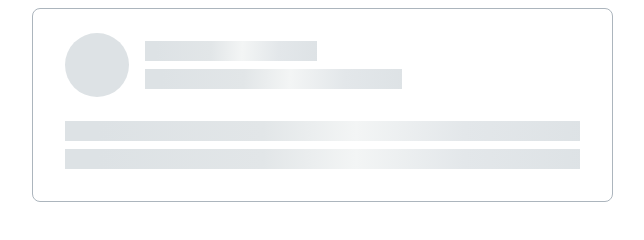
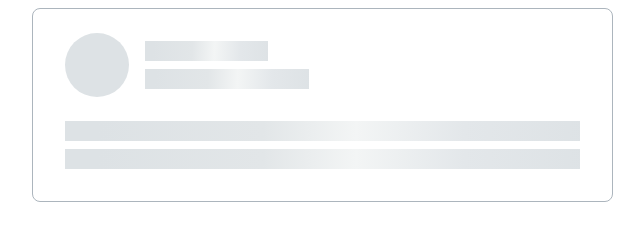
Before and after one commit to js-tasks-ru/htmlcss-20220519_trapjkeeee, a website: page 04-lection2/02-skeleton/index.html in a window 1280 px wide. Shown: the whole page, without its empty margins (318-962 px from the left). Drawn offline with Linux system fonts and the light colour scheme.

Commit message:
remade skeleton

```diff
--- a/04-lection2/02-skeleton/index.html
+++ b/04-lection2/02-skeleton/index.html
@@ -12,13 +12,13 @@
                     <div class="skeleton__top">
                         <div class="skeleton__img"></div>
                         <div class="skeleton__headlines">
-                            <div class="skeleton__title"></div>
-                            <div class="skeleton__subtitle"></div>
+                            <div class="skeleton__title skeleton_background"></div>
+                            <div class="skeleton__subtitle skeleton_background"></div>
                         </div>
                     </div>
                     <div class="skeleton__bot">
-                        <div class="skeleton__main"></div>
-                        <div class="skeleton__main"></div>
+                        <div class="skeleton__main skeleton_background"></div>
+                        <div class="skeleton__main skeleton_background"></div>
                     </div>
                 </div>
             </div>
--- a/04-lection2/02-skeleton/skeleton.css
+++ b/04-lection2/02-skeleton/skeleton.css
@@ -1,8 +1,8 @@
 .skeleton{
-    border: 1px solid #ACB5BD;
+    border: 1px solid var(--grey-3);
     border-radius: 8px;
-    width: 579px;
-    height: 192px;
+    max-width: 579px;
+    min-height: 192px;
     margin: 0 auto;
 }
 .container {
@@ -13,17 +13,20 @@
     display: flex;
     flex-direction: column;
 
-
 }
 .skeleton__top {
     display: flex;
     padding-top:24px;
+
+}
+.skeleton_background{
+    background: linear-gradient(92.51deg, #DDE2E5 6.44%, #E2E6E8 38.47%, #F3F5F5 56.48%, #E3E7EA 77.5%, #DDE2E5 102.52%);
 }
 .skeleton__img {
     width: 64px;
     height: 64px;
     border-radius: 50%;
-    background: #DDE2E5;
+    background: var(--grey-2);
 }
 .skeleton__headlines {
     display: flex;
@@ -31,18 +34,17 @@
     align-self: center;
     padding-left: 16px;
     gap: 8px;
+    width: 80%;
 
 }
 .skeleton__title {
-    width: 172px;
+    width: 30%;
     height: 20px;
-    background: linear-gradient(92.51deg, #DDE2E5 6.44%, #E2E6E8 38.47%, #F3F5F5 56.48%, #E3E7EA 77.5%, #DDE2E5 102.52%);
-
 }
 .skeleton__subtitle {
-    width: 257px;
+    width: 40%;
     height: 20px;
-    background: linear-gradient(92.51deg, #DDE2E5 6.44%, #E2E6E8 38.47%, #F3F5F5 56.48%, #E3E7EA 77.5%, #DDE2E5 102.52%);
+
 }
 .skeleton__bot {
     display: flex;
@@ -51,8 +53,6 @@
     padding-top: 24px;
 }
 .skeleton__main {
-    width: 515px;
+    width: 100%;
     height: 20px;
-    background: linear-gradient(92.51deg, #DDE2E5 6.44%, #E2E6E8 38.47%, #F3F5F5 56.48%, #E3E7EA 77.5%, #DDE2E5 102.52%);
-
 }
```
